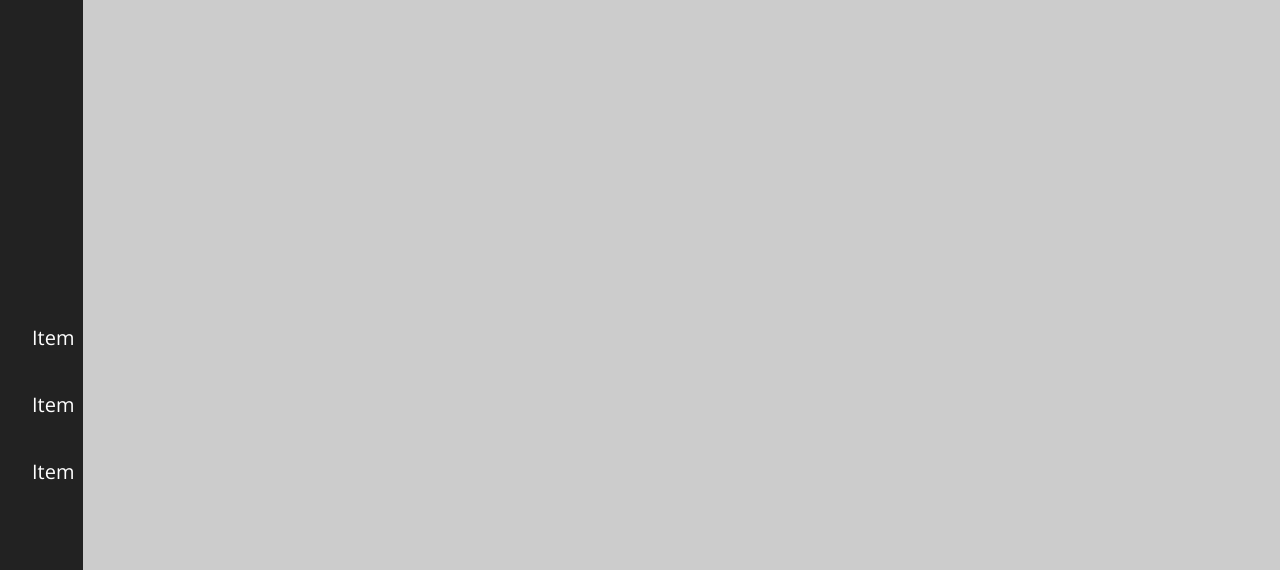
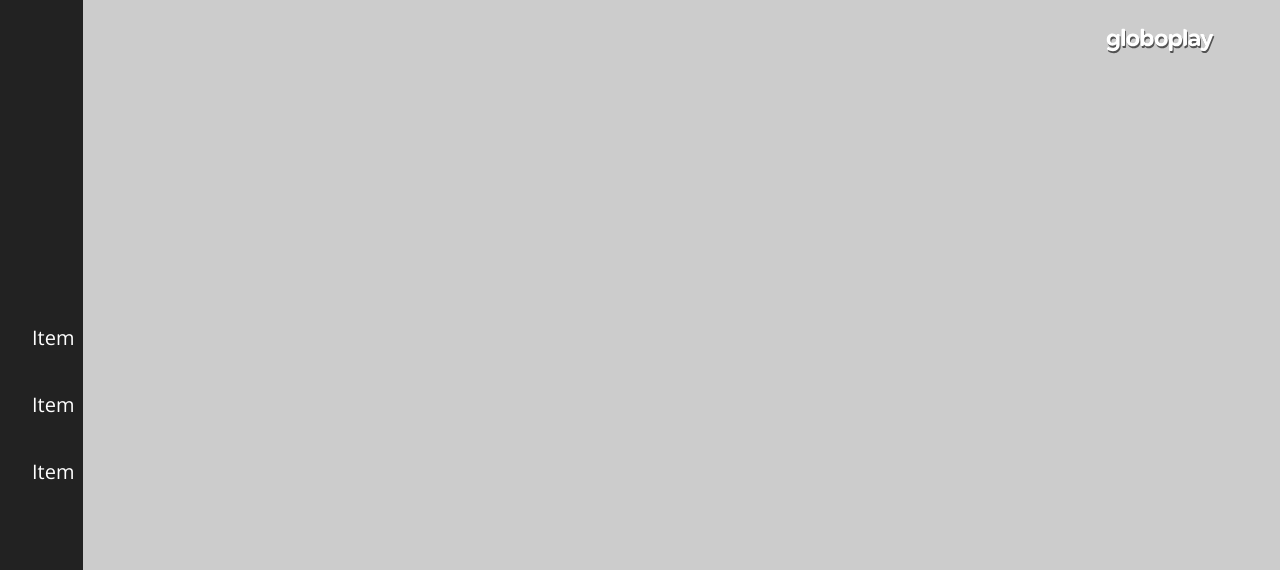
Before and after one commit to dropecosta/landing-page-tv, a React (Create React App) app: page / in a window 1280 px wide. Shown: the top 570 px of the page. Built offline with nearby package versions, Linux system fonts and the light colour scheme.

Commit message:
adding Feature FeatureList and FeatureTitle components

```diff
--- a/src/App.js
+++ b/src/App.js
@@ -3,12 +3,14 @@ import './App.scss';
 
 import Sidebar from './components/Sidebar'
 import Background from './components/Background'
+import Feature from './components/Feature'
 
 function App() {
   return (
     <div className="App">
       <Sidebar />
       <Background />
+      <Feature />
     </div>
   );
 }
--- /dev/null
+++ b/src/components/Feature.js
@@ -0,0 +1,39 @@
+import React from 'react'
+import logo from '../img/logo_header.svg'
+import FeatureTitle from './FeatureTitle'
+import FeatureList from './FeatureList'
+
+import styled from 'styled-components'
+
+const Header = styled.div`
+    header {
+        position: fixed;
+        top: 0;
+        right: 2.5rem;
+
+        svg {
+        filter: drop-shadow(1px 2px 0 rgba(0, 0, 0, .6));
+        }
+    }
+`
+
+class Feature extends React.Component {
+
+    render() {
+        return(
+            <div>
+                <Header>
+                    <header>
+                        <svg height="80" width="160" fill="#FFF">
+                            <use xlinkHref={`${logo}#logo_header `} />
+                        </svg>
+                    </header>
+                </Header>
+                <FeatureTitle />
+                <FeatureList />
+            </div>
+        )
+    }
+}
+
+export default Feature;
--- /dev/null
+++ b/src/components/FeatureList.js
@@ -0,0 +1,13 @@
+import React from 'react';
+
+class FeatureList extends React.Component {
+    render(){
+        return(
+            <div>
+                <p>FeatureList</p>
+            </div>
+        )
+    }
+}
+
+export default FeatureList
--- /dev/null
+++ b/src/components/FeatureTitle.js
@@ -0,0 +1,15 @@
+import React from 'react';
+import logoBbb from '../img/logo_bbb.png';
+
+class FeatureTitle extends React.Component {
+    render(){
+        return(
+            <div>
+                <img className="logo" src={logoBbb} alt="Logo Big Brother Brasil"/>
+                <h1>Acompanhe 24h ao vivo a casa mais<br /> vigiada do Brasil</h1>
+            </div>
+        )
+    }
+}
+
+export default FeatureTitle
```
Also changed, not shown: src/img/logo_bbb.png (added), src/img/logo_header.svg (added).
